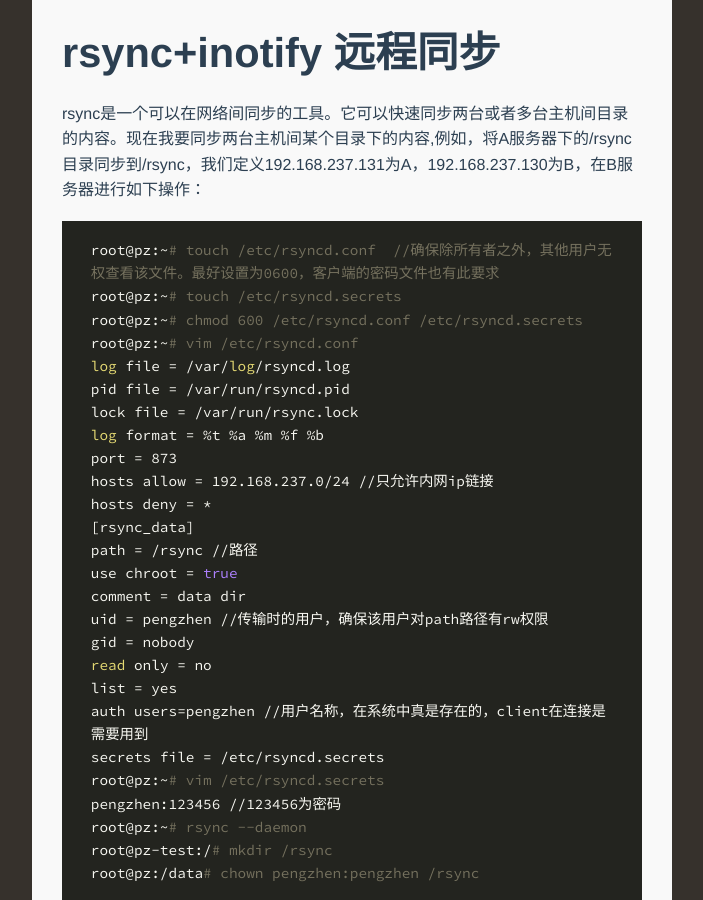
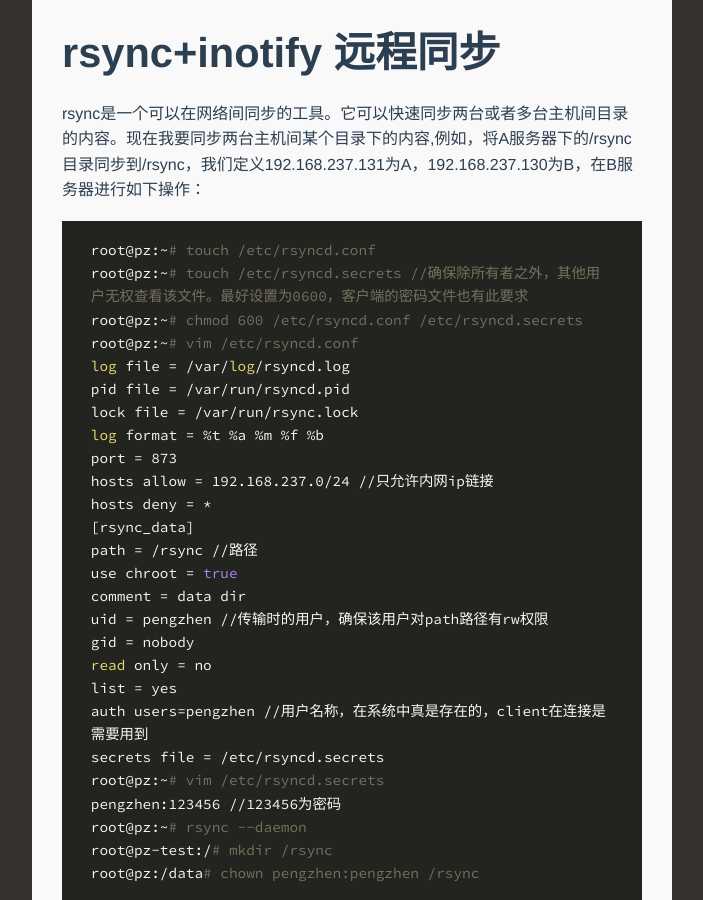
Before and after one commit to pz9042/pz9042.github.io, a Jekyll site: the page built from _posts/2017-05-26-rsync-inotify-sync.html, in a window 1280 px wide and 900 px high. Shown: the whole window, without its empty margins (288-991 px from the left). Built offline with Jekyll 4.4.1, drawn with Linux system fonts in a browser that asks for light colours.

Commit message:
Update 2017-05-26-rsync-inotify-sync.html

```diff
--- a/_posts/2017-05-26-rsync-inotify-sync.html
+++ b/_posts/2017-05-26-rsync-inotify-sync.html
@@ -14,7 +14,7 @@
 
 
 
-<pre class="prettyprint hljs-dark"><code class="language-bash hljs">root@pz:~<span class="hljs-comment"># touch /etc/rsyncd.conf  //确保除所有者之外，其他用户无权查看该文件。最好设置为0600，客户端的密码文件也有此要求</span><br>root@pz:~<span class="hljs-comment"># touch /etc/rsyncd.secrets</span><br>root@pz:~<span class="hljs-comment"># chmod 600 /etc/rsyncd.conf /etc/rsyncd.secrets</span><br>root@pz:~<span class="hljs-comment"># vim /etc/rsyncd.conf</span><br><span class="hljs-built_in">log</span> file = /var/<span class="hljs-built_in">log</span>/rsyncd.log<br>pid file = /var/run/rsyncd.pid<br>lock file = /var/run/rsync.lock<br><span class="hljs-built_in">log</span> format = %t %a %m %f %b<br>port = 873<br>hosts allow = 192.168.237.0/24 //只允许内网ip链接<br>hosts deny = *<br>[rsync_data]<br>path = /rsync //路径<br>use chroot = <span class="hljs-literal">true</span><br>comment = data dir<br>uid = pengzhen //传输时的用户，确保该用户对path路径有rw权限<br>gid = nobody<br><span class="hljs-built_in">read</span> only = no<br>list = yes<br>auth users=pengzhen //用户名称，在系统中真是存在的，client在连接是需要用到<br>secrets file = /etc/rsyncd.secrets<br>root@pz:~<span class="hljs-comment"># vim /etc/rsyncd.secrets</span><br>pengzhen:123456 //123456为密码<br>root@pz:~<span class="hljs-comment"># rsync --daemon</span><br>root@pz-test:/<span class="hljs-comment"># mkdir /rsync</span><br>root@pz:/data<span class="hljs-comment"># chown pengzhen:pengzhen /rsync</span><br></code></pre>
+<pre class="prettyprint hljs-dark"><code class="language-bash hljs">root@pz:~<span class="hljs-comment"># touch /etc/rsyncd.conf  </span><br>root@pz:~<span class="hljs-comment"># touch /etc/rsyncd.secrets //确保除所有者之外，其他用户无权查看该文件。最好设置为0600，客户端的密码文件也有此要求</span><br>root@pz:~<span class="hljs-comment"># chmod 600 /etc/rsyncd.conf /etc/rsyncd.secrets</span><br>root@pz:~<span class="hljs-comment"># vim /etc/rsyncd.conf</span><br><span class="hljs-built_in">log</span> file = /var/<span class="hljs-built_in">log</span>/rsyncd.log<br>pid file = /var/run/rsyncd.pid<br>lock file = /var/run/rsync.lock<br><span class="hljs-built_in">log</span> format = %t %a %m %f %b<br>port = 873<br>hosts allow = 192.168.237.0/24 //只允许内网ip链接<br>hosts deny = *<br>[rsync_data]<br>path = /rsync //路径<br>use chroot = <span class="hljs-literal">true</span><br>comment = data dir<br>uid = pengzhen //传输时的用户，确保该用户对path路径有rw权限<br>gid = nobody<br><span class="hljs-built_in">read</span> only = no<br>list = yes<br>auth users=pengzhen //用户名称，在系统中真是存在的，client在连接是需要用到<br>secrets file = /etc/rsyncd.secrets<br>root@pz:~<span class="hljs-comment"># vim /etc/rsyncd.secrets</span><br>pengzhen:123456 //123456为密码<br>root@pz:~<span class="hljs-comment"># rsync --daemon</span><br>root@pz-test:/<span class="hljs-comment"># mkdir /rsync</span><br>root@pz:/data<span class="hljs-comment"># chown pengzhen:pengzhen /rsync</span><br></code></pre>
 
 <p>ok,然后在A服务器执行以下命令</p>
 
```
